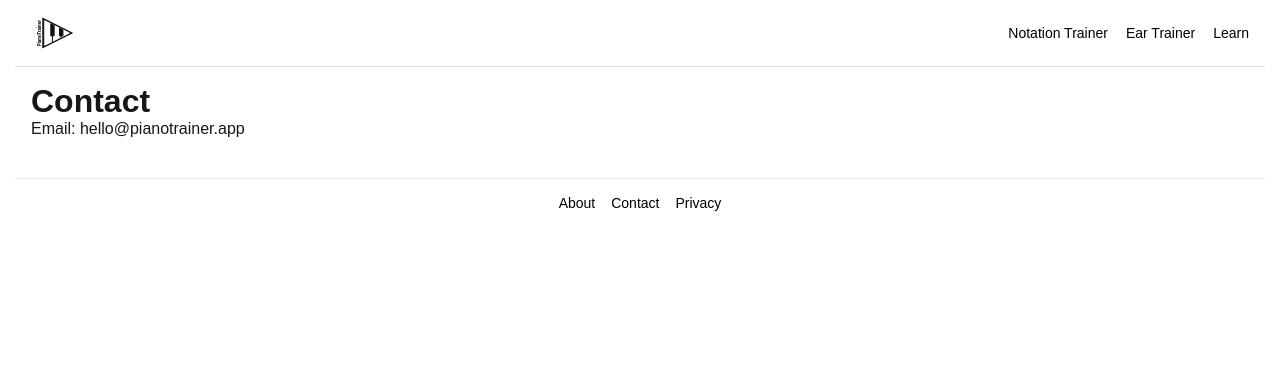
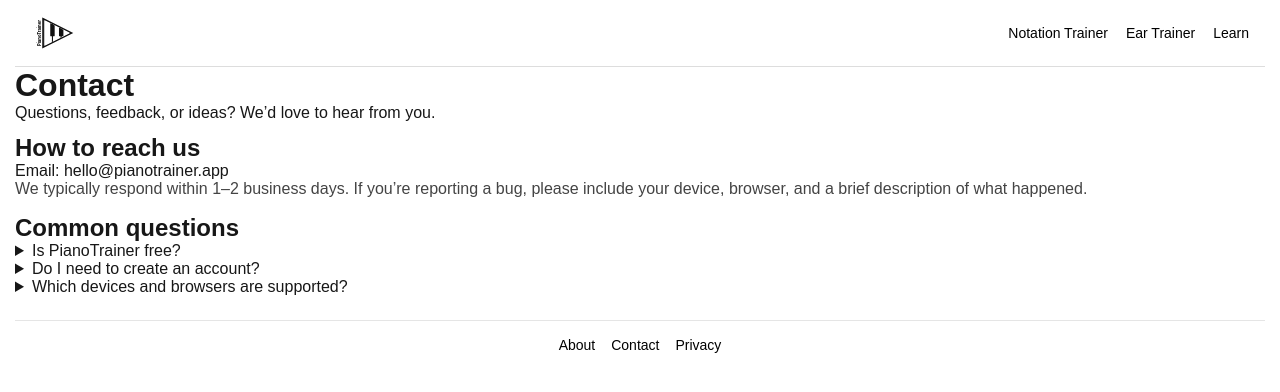
Before and after one commit to andreyeremichev/pianotrainer, a Next.js app: page /contact in a window 1280 px wide. Shown: the top 392 px of the page. Built offline with nearby package versions, Linux system fonts and the light colour scheme.

Commit message:
feat(site): add Contact page with metadata and JSON-LD structured data

```diff
--- a/app/(site)/contact/page.tsx
+++ b/app/(site)/contact/page.tsx
@@ -1,2 +1,98 @@
-export const metadata = { title: "Contact • PianoTrainer" };
-export default function Page(){ return <main style={{padding:16}}><h1>Contact</h1><p>Email: hello@pianotrainer.app</p></main>; }
+// app/(site)/contact/page.tsx
+
+export const metadata = {
+  title: "Contact • PianoTrainer",
+  description:
+    "Contact PianoTrainer for questions, feedback, or partnerships. We're happy to hear from you and usually respond within 1–2 business days.",
+};
+
+export default function ContactPage() {
+  return (
+    <main className="page" aria-labelledby="contact-title">
+      <header className="header">
+        <h1 id="contact-title">Contact</h1>
+        <p>Questions, feedback, or ideas? We’d love to hear from you.</p>
+      </header>
+
+      <section aria-label="How to reach us" style={{ marginTop: 12 }}>
+        <h2 style={{ marginTop: 0 }}>How to reach us</h2>
+        <ul>
+          <li>
+            Email:{" "}
+            <a href="mailto:hello@pianotrainer.app">hello@pianotrainer.app</a>
+          </li>
+        </ul>
+        <p style={{ color: "#444" }}>
+          We typically respond within 1–2 business days. If you’re reporting a
+          bug, please include your device, browser, and a brief description of
+          what happened.
+        </p>
+      </section>
+
+      <section aria-label="Common questions" style={{ marginTop: 16 }}>
+        <h2 style={{ marginTop: 0 }}>Common questions</h2>
+        <details>
+          <summary>Is PianoTrainer free?</summary>
+          <p>
+            Yes. All training tools are free to use. We may show ads on some
+            pages and could add affiliate links in the future to keep the site
+            sustainable.
+          </p>
+        </details>
+        <details>
+          <summary>Do I need to create an account?</summary>
+          <p>
+            No account is required. Email capture and optional personalization
+            may be added later, but the trainers will stay free.
+          </p>
+        </details>
+        <details>
+          <summary>Which devices and browsers are supported?</summary>
+          <p>
+            PianoTrainer works on modern browsers (Chrome, Edge, Safari,
+            Firefox). Trainer pages are optimized for landscape orientation on
+            small screens.
+          </p>
+        </details>
+      </section>
+
+      {/* Structured data for /contact (ContactPage + ContactPoint) */}
+      <script
+        type="application/ld+json"
+        dangerouslySetInnerHTML={{
+          __html: JSON.stringify(
+            {
+              "@context": "https://schema.org",
+              "@type": "ContactPage",
+              "@id": "https://pianotrainer.app/contact",
+              url: "https://pianotrainer.app/contact",
+              name: "Contact • PianoTrainer",
+              description:
+                "Contact PianoTrainer with questions, feedback, or partnership inquiries.",
+              isPartOf: {
+                "@type": "WebSite",
+                url: "https://pianotrainer.app",
+                name: "PianoTrainer",
+              },
+              publisher: {
+                "@type": "Organization",
+                name: "PianoTrainer",
+                url: "https://pianotrainer.app",
+              },
+              contactPoint: [
+                {
+                  "@type": "ContactPoint",
+                  contactType: "customer support",
+                  email: "hello@pianotrainer.app",
+                  availableLanguage: ["en"],
+                },
+              ],
+            },
+            null,
+            2
+          ),
+        }}
+      />
+    </main>
+  );
+}
```
